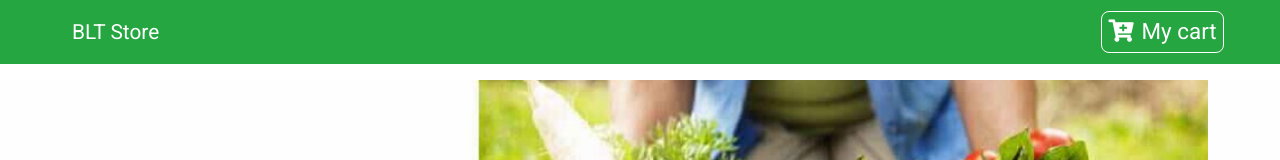
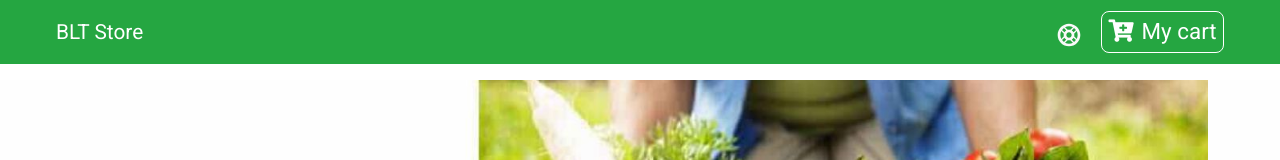
Before and after one commit to Ckbhatia/E-store, a React (Create React App) app: page / in a window 1280 px wide. Shown: the top 160 px of the page. Built offline with nearby package versions, Linux system fonts and the light colour scheme.

Commit message:
feat: add support link and change structure

```diff
--- a/src/components/Navbar.jsx
+++ b/src/components/Navbar.jsx
@@ -3,21 +3,29 @@ import { Link } from "react-router-dom";
 import Logo from "../logo.svg";
 import styled from "styled-components";
 import { ButtonContainer } from "./Button";
+import { TiSupport } from "react-icons/ti";
 
 export default class Navbar extends Component {
   render() {
     return (
       <Nav className="navbar navbar-expand-sm navbar-dark px-sm-5">
-        <Link to="/">
-          <img src={Logo} alt="logo" className="navbar-brand" />
-        </Link>
+        <div className="site-main">
           <ul className="navbar-nav align-items-center">
             <li className="nav-item">
-            <Link to="/" className="nav-link">
+              <Link to="/" title="Home" className="nav-link">
                 <span className="nav-main-text">BLT Store</span>
               </Link>
             </li>
           </ul>
+        </div>
+        <div className="nav-btn-container">
+          <Link
+            to="support"
+            title="Support"
+            className="support-icon mr-3 ml-auto"
+          >
+            <TiSupport />
+          </Link>
           <Link to="/cart" className="ml-auto">
             <ButtonContainer>
               <span className="mr-2">
@@ -26,6 +34,7 @@ export default class Navbar extends Component {
               My cart
             </ButtonContainer>
           </Link>
+        </div>
       </Nav>
     );
   }
@@ -33,9 +42,17 @@ export default class Navbar extends Component {
 
 const Nav = styled.nav`
   background-color: var(--MainGreen);
+  display: flex;
+  justify-content: space-between;
+
   .nav-link {
     color: var(--MainWhite) !important;
     font-size: 1.3rem;
     text-transform: capitlize;
   }
+
+  .support-icon > svg {
+    font-size: 2rem;
+    color: #f9f9f9;
+  }
 `;
```
Lines whose indentation alone changed are shown as unchanged.
